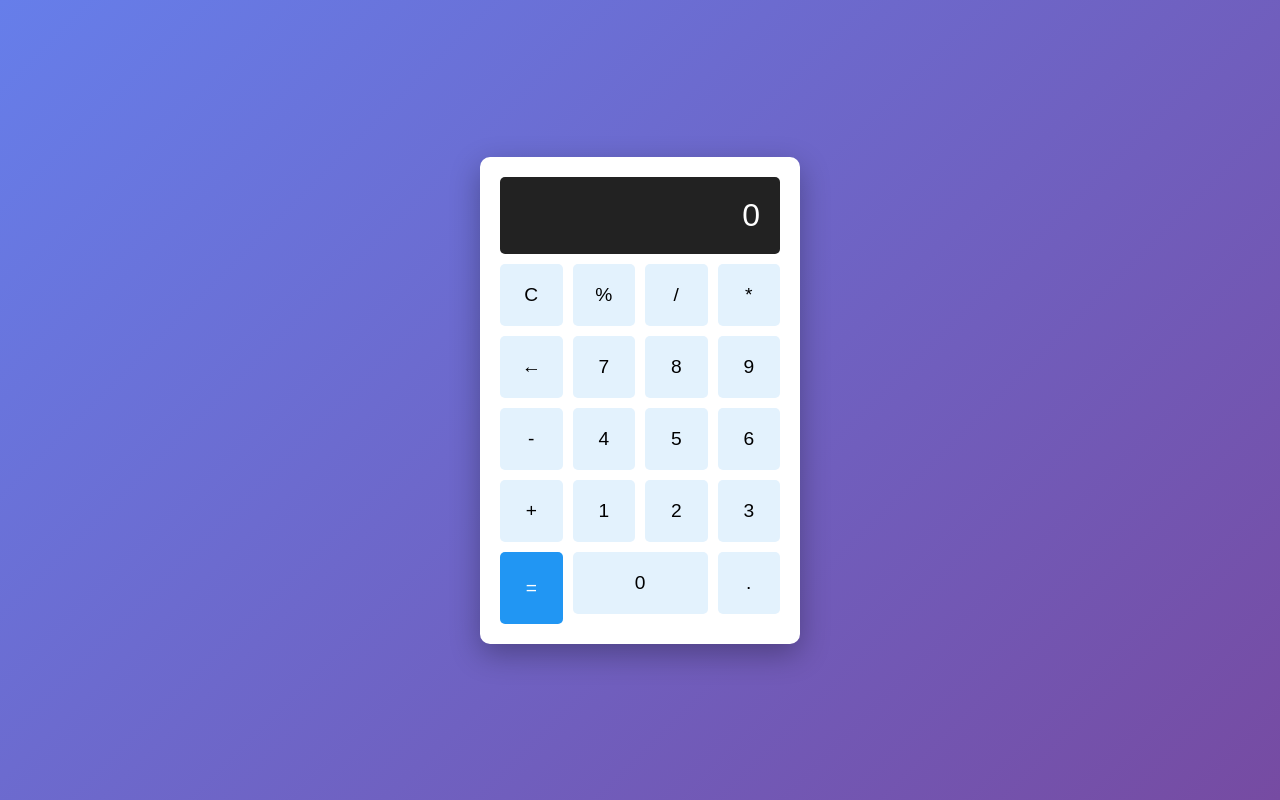
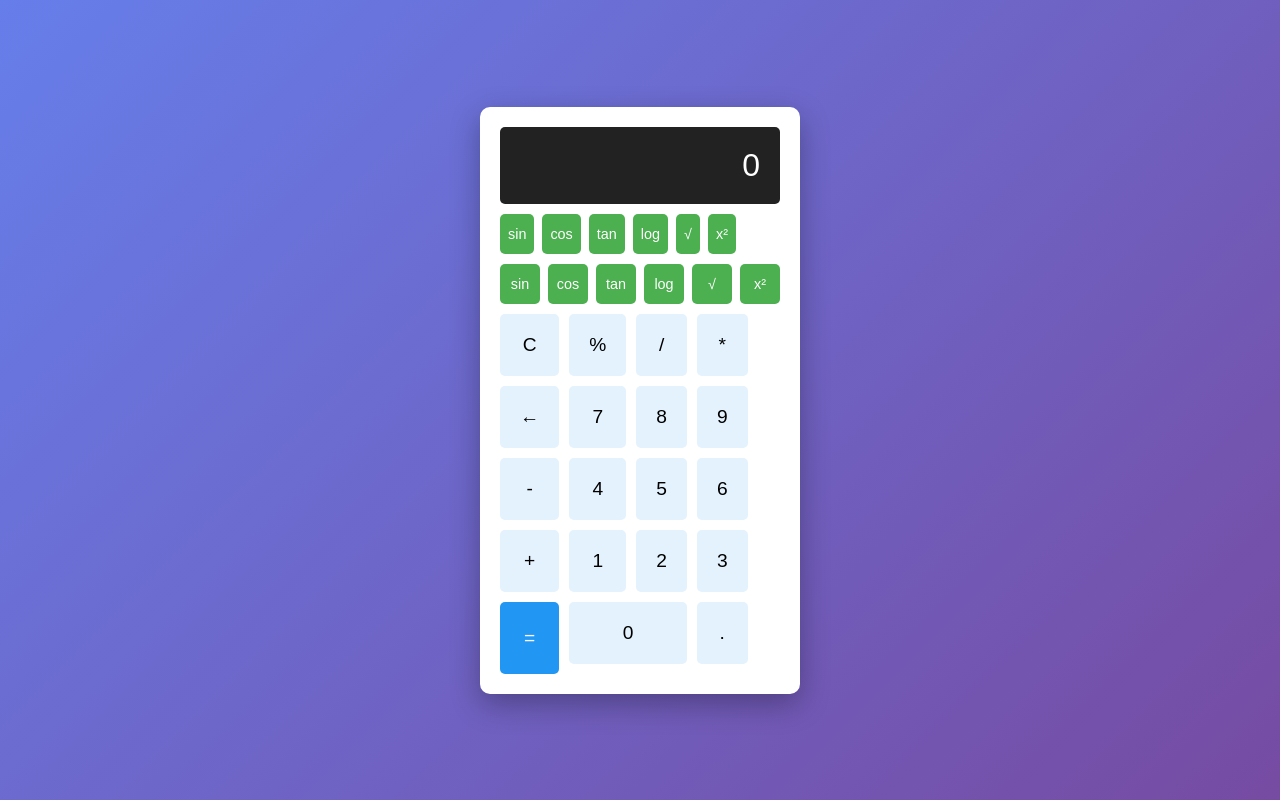
Before and after one commit to Youyu1122/calculator-app, a plain HTML site: page index.html in a window 1280 px wide. Drawn offline with Linux system fonts and the light colour scheme.

Commit message:
Add scientific calculator - button style (v1)

```diff
--- a/index.html
+++ b/index.html
@@ -10,6 +10,30 @@
     <div class="calculator">
         <div class="display" id="display">0</div>
         <div class="buttons">
+        <div class="scientific-buttons">
+        <button onclick="scientificCalc('sin')">sin</button>
+        <button onclick="scientificCalc('cos')">cos</button>
+        <button onclick="scientificCalc('tan')">tan</button>
+        <button onclick="scientificCalc('log')">log</button>
+        <button onclick="scientificCalc('sqrt')">√</button>
+        <button onclick="scientificCalc('pow')">x²</button>
+    </div>
+      <!-- 記憶按鈕 -->
+    </div>
+
+    <!-- 新增科學計算按鈕區 -->
+    <div class="scientific-buttons">
+        <button onclick="scientificCalc('sin')">sin</button>
+        <button onclick="scientificCalc('cos')">cos</button>
+        <button onclick="scientificCalc('tan')">tan</button>
+        <button onclick="scientificCalc('log')">log</button>
+        <button onclick="scientificCalc('sqrt')">√</button>
+        <button onclick="scientificCalc('pow')">x²</button>
+    </div>
+
+    <div class="buttons">
+        <!-- 原有按鈕 -->
+    <div class="buttons">
             <button onclick="clearDisplay()">C</button>
             <button onclick="calculatePercentage()">%</button>
             <button onclick="appendToDisplay('/')">/</button>
--- a/script.js
+++ b/script.js
@@ -55,3 +55,43 @@ function calculatePercentage() {
         }, 1500);
     }
 }
+// 新增科學計算函數
+function scientificCalc(operation) {
+    try {
+        let value = eval(currentInput);
+        let result;
+
+        switch(operation) {
+            case 'sin':
+                result = Math.sin(value * Math.PI / 180);
+                break;
+            case 'cos':
+                result = Math.cos(value * Math.PI / 180);
+                break;
+            case 'tan':
+                result = Math.tan(value * Math.PI / 180);
+                break;
+            case 'log':
+                result = Math.log10(value);
+                break;
+            case 'sqrt':
+                result = Math.sqrt(value);
+                break;
+            case 'pow':
+                result = Math.pow(value, 2);
+                break;
+            default:
+                result = value;
+        }
+
+        currentInput = result.toString();
+        updateDisplay();
+    } catch (error) {
+        currentInput = 'Error';
+        updateDisplay();
+        setTimeout(() => {
+            currentInput = '0';
+            updateDisplay();
+        }, 1500);
+    }
+}
--- a/style.css
+++ b/style.css
@@ -70,3 +70,21 @@ button:active {
 .zero {
     grid-column: span 2;
 }
+/* 科學計算按鈕樣式 */
+.scientific-buttons {
+    display: grid;
+    grid-template-columns: repeat(6, 1fr);
+    gap: 8px;
+    margin-bottom: 10px;
+}
+
+.scientific-buttons button {
+    padding: 12px 8px;
+    font-size: 0.9em;
+    background: #4caf50;
+    color: white;
+}
+
+.scientific-buttons button:hover {
+    background: #45a049;
+}
```
